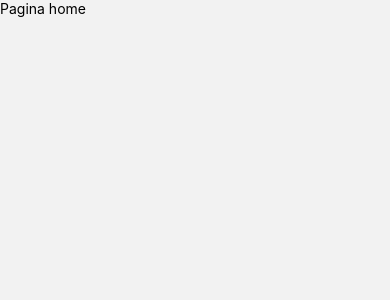
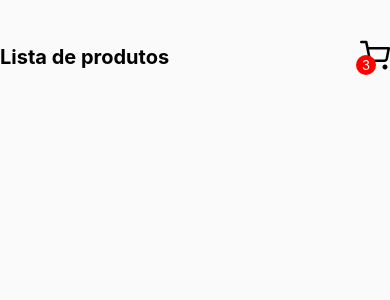
Before and after one commit to GuidoStocco/Carrinho_compras, a React Native app: screen /Home in a window 390 px wide. Shown: the top 300 px of the page. Built offline with nearby package versions, Linux system fonts and the light colour scheme.

Commit message:
criando a página home

```diff
--- a/App.js
+++ b/App.js
@@ -6,9 +6,11 @@ import { NavigationContainer } from '@react-navigation/native';
 
 export default function App(){
   return(
-    <NavigationContainer>
-      <StatusBar backgroundColor="#f0f4ff" barStyle="dark-content" />
+    <SafeAreaView style={{ flex: 1 }}>
+      <NavigationContainer>
+        <StatusBar backgroundColor="#f0f4ff" barStyle="dark-content" />
         <Routes />
-    </NavigationContainer>
+      </NavigationContainer>
+    </SafeAreaView>
   )
 }
--- a/src/pages/Home/index.js
+++ b/src/pages/Home/index.js
@@ -1,18 +1,88 @@
-import React from 'react';
-import { View, Text, StyleSheet } from 'react-native';
-
+import React, { useState } from 'react';
+import { View, Text, StyleSheet, FlatList, TouchableOpacity, SafeAreaView} from 'react-native';
+import { Feather} from '@expo/vector-icons';
 
 
 export default function Home(){
+
+    const [products, setProducts] = useState([
+        {
+            id: 1,
+            name: 'Coca-Cola',
+            price: 19.90,
+        },
+        {
+            id: 2,
+            name: 'Chocolate',
+            price: 6.50,
+        },
+        {
+            id: 3,
+            name: 'Queijo 500g',
+            price: 15,
+        },
+        {
+            id: 4,
+            name: 'Batata-Frita',
+            price: 23.90,
+        },
+        {
+            id: 5,
+            name: 'Guaraná-Lata',
+            price: 6.00,
+        }
+    ])
+
     return(
-        <View style={styles.container}>
-            <Text>Pagina home</Text>
-        </View>
+        <SafeAreaView style={styles.container}>
+            <View style={styles.cardContent}>
+                <Text style={styles.title}>Lista de produtos</Text>
+                <TouchableOpacity style={styles.buttonAdd}>
+                    <View style={styles.buttonAddContent}>
+                        <Text style={styles.buttonAddText}>3</Text>
+                    </View>
+                    <Feather name='shopping-cart' size={30} color='#000'/>
+                </TouchableOpacity>
+            </View>
+        </SafeAreaView>
     )
 }
 
 const styles = StyleSheet.create({
     container: {
         flex: 1,
+        backgroundColor: '#fafafa',
+        paddingEnd: 14,
+        paddingStart: 14,
+    },
+    cardContent: {
+        marginTop: 40,
+        flexDirection: 'row',
+        justifyContent: 'space-between',
+        alignItems: 'center',
+        marginBottom: 24,
+    },
+    title: {
+        fontSize: 20,
+        fontWeight: 'bold',
+    },
+    buttonAdd: {
+
+    },
+    buttonAddContent: {
+        backgroundColor: '#ff0000',
+        width: 20,
+        height: 20,
+        borderRadius: 12,
+        justifyContent: 'center',
+        alignItems: 'center',
+        position: 'absolute',
+        zIndex: 1,
+        bottom: -2,
+        left: -4,
+    },
+    buttonAddText: {
+        color: '#fff',
+        fontSize: 13,
     }
 })
```
